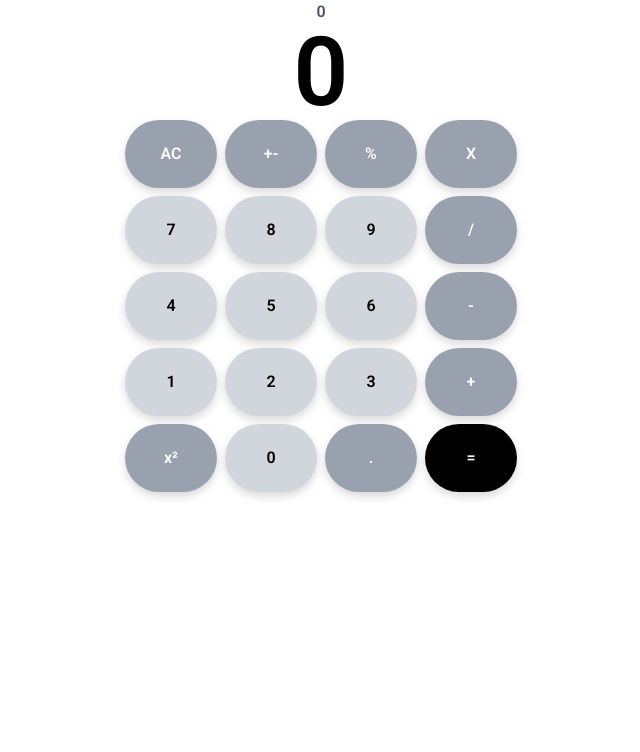
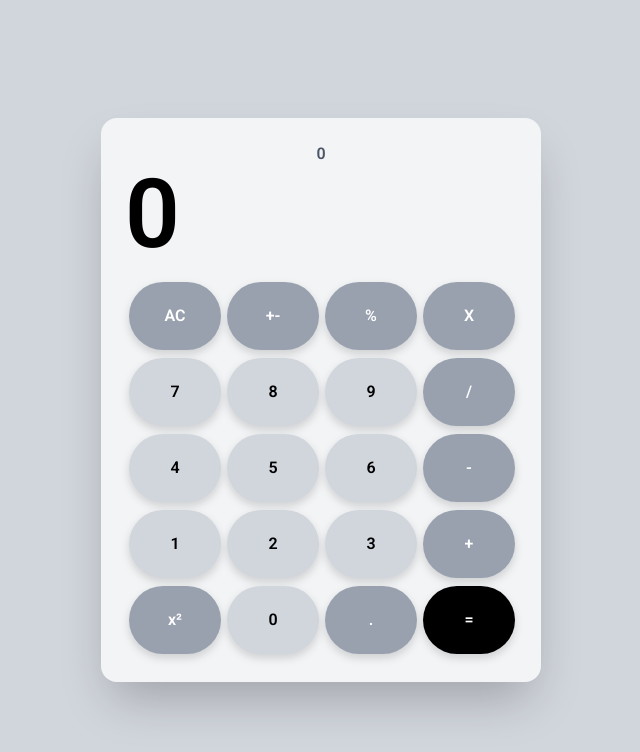
Before and after one commit to Nexus-Consulting-FIAP/Checkpoint04-Web-Front, a React (Vite) app: page / in a window 1280 px wide. Shown: the top 752 px of the page, without its empty margins (319-959 px from the left). Built offline with nearby package versions, Linux system fonts and the light colour scheme.

Commit message:
Melhorando a aparência da calculadora

```diff
--- a/src/App.jsx
+++ b/src/App.jsx
@@ -33,37 +33,46 @@ function App() {
     }
 
   }
+return (
+  <>
+    <div className="flex items-center justify-center min-h-screen bg-gray-300">
 
-  return (
-    <>
-      <div className="roboto-sitefont justify-items-center">
+
+      <div className="bg-gray-100 shadow-2xl rounded-2xl p-6 w-110 roboto-sitefont">
+
+
         <Display conta={conta || 0} resultado={resultado} />
-        <div className="grid grid-cols-4 gap-2">
+
+
+        <div className="grid grid-cols-4 mt-4 m-0">
           <NumericButton valor={"AC"} cor_botao={operations_color.background} cor_texto={operations_color.font} onClick={() => gerenciarClique("AC")}/>
           <NumericButton valor={"+-"} cor_botao={operations_color.background} cor_texto={operations_color.font} onClick={() => gerenciarClique("+-")}/>
           <NumericButton valor={"%"} cor_botao={operations_color.background} cor_texto={operations_color.font} onClick={() => gerenciarClique("%")}/>
           <NumericButton valor={"X"} cor_botao={operations_color.background} cor_texto={operations_color.font} onClick={() => gerenciarClique("*")}/>
+
           <NumericButton valor={7} cor_botao={numbers_color.background} cor_texto={numbers_color.font} onClick={() => gerenciarClique("7")}/>
           <NumericButton valor={8} cor_botao={numbers_color.background} cor_texto={numbers_color.font} onClick={() => gerenciarClique("8")}/>
           <NumericButton valor={9} cor_botao={numbers_color.background} cor_texto={numbers_color.font} onClick={() => gerenciarClique("9")}/>
           <NumericButton valor={"/"} cor_botao={operations_color.background} cor_texto={operations_color.font} onClick={() => gerenciarClique("/")}/>
+
           <NumericButton valor={4} cor_botao={numbers_color.background} cor_texto={numbers_color.font} onClick={() => gerenciarClique("4")}/>
           <NumericButton valor={5} cor_botao={numbers_color.background} cor_texto={numbers_color.font} onClick={() => gerenciarClique("5")}/>
           <NumericButton valor={6} cor_botao={numbers_color.background} cor_texto={numbers_color.font} onClick={() => gerenciarClique("6")}/>
           <NumericButton valor={"-"} cor_botao={operations_color.background} cor_texto={operations_color.font} onClick={() => gerenciarClique("-")}/>
+
           <NumericButton valor={1} cor_botao={numbers_color.background} cor_texto={numbers_color.font} onClick={() => gerenciarClique("1")}/>
           <NumericButton valor={2} cor_botao={numbers_color.background} cor_texto={numbers_color.font} onClick={() => gerenciarClique("2")}/>
           <NumericButton valor={3} cor_botao={numbers_color.background} cor_texto={numbers_color.font} onClick={() => gerenciarClique("3")}/>
           <NumericButton valor={"+"} cor_botao={operations_color.background} cor_texto={operations_color.font} onClick={() => gerenciarClique("+")}/>
+
           <NumericButton valor={"x²"} cor_botao={operations_color.background} cor_texto={operations_color.font} onClick={() => gerenciarClique("**2")}/>
           <NumericButton valor={0} cor_botao={numbers_color.background} cor_texto={numbers_color.font} onClick={() => gerenciarClique("0")}/>
           <NumericButton valor={"."} cor_botao={operations_color.background} cor_texto={operations_color.font} onClick={() => gerenciarClique(".")}/>
           <NumericButton valor={"="} cor_botao={"bg-black"} cor_texto={"text-white"} onClick={() => gerenciarClique("=")}/>
         </div>
       </div>
-
-    </>
-  )
+    </div>
+  </>
+)
 }
-
 export default App
--- a/src/components/NumericButton.jsx
+++ b/src/components/NumericButton.jsx
@@ -1,12 +1,11 @@
 function NumericButton({ valor, cor_botao, cor_texto, onClick }) {
-    cor_botao += " drop-shadow-lg cursor-pointer rounded-full w-15 h-12 md:w-23 md:h-17 p-3 place-items-center hover:bg-purple-600"
+  cor_botao += " drop-shadow-lg cursor-pointer rounded-full w-15 h-12 md:w-23 md:h-17 p-3 place-items-center hover:bg-purple-600 m-1"
 
-    return (
-        <>
-            <button onClick={onClick} className={cor_botao}>
-                <h1 className={cor_texto}>{valor}</h1>
-            </button>
-        </>
-    )
+  return (
+    <button onClick={onClick} className={cor_botao}>
+      <h1 className={cor_texto}>{valor}</h1>
+    </button>
+  )
 }
+
 export default NumericButton
```
Also changed, not shown: 1 other file (tests, documents, lock files or other folders).
